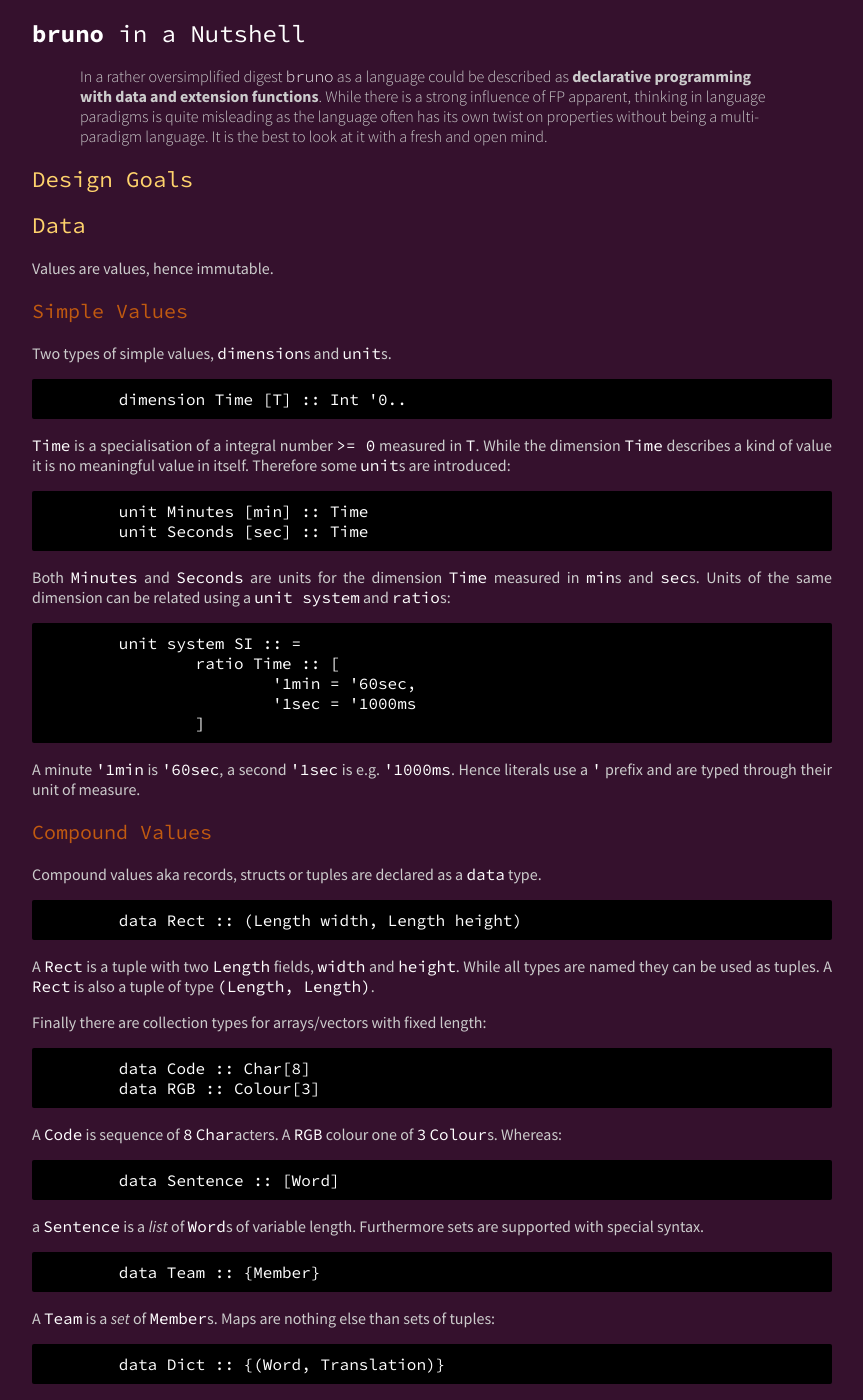
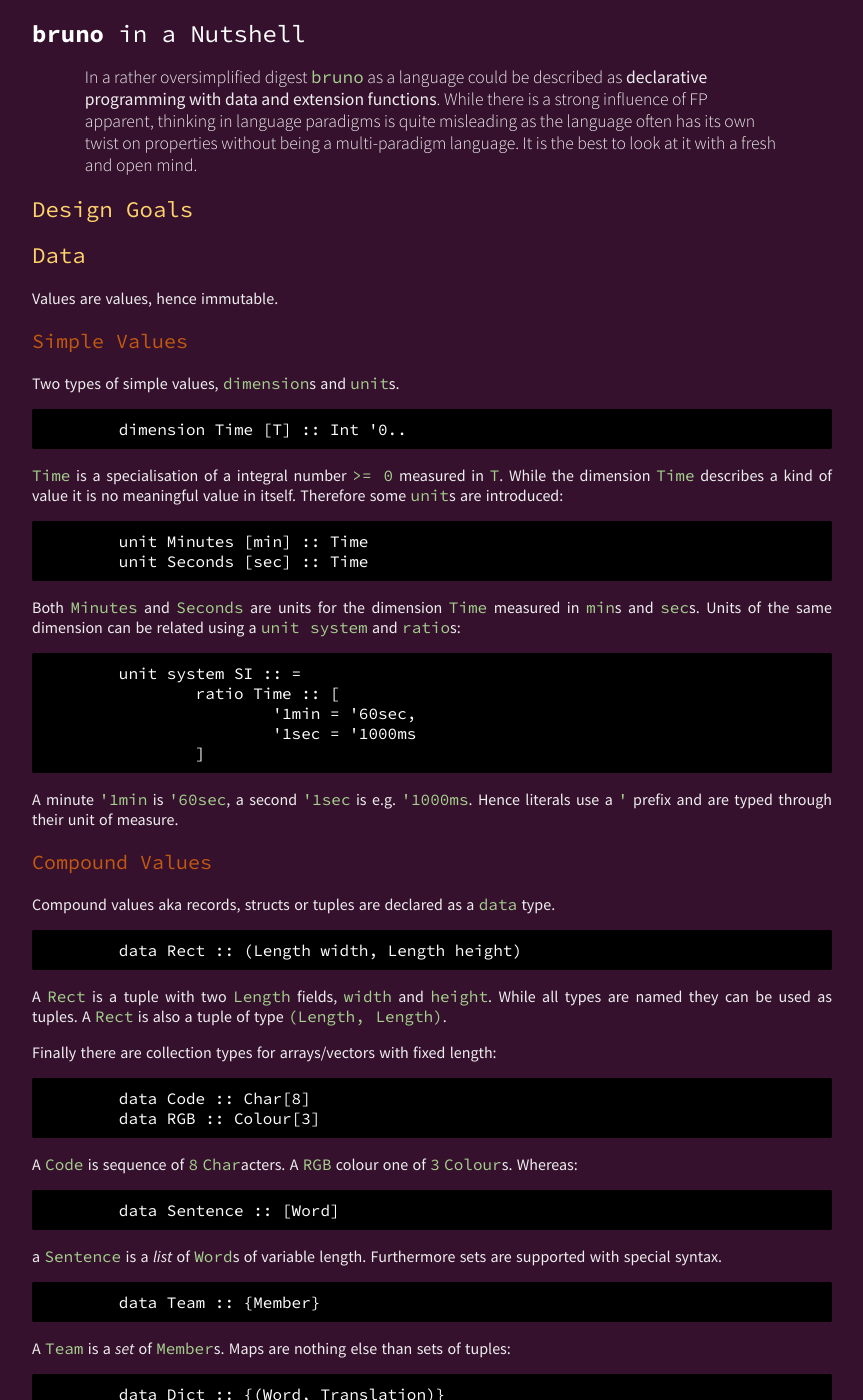
Before and after one commit to bruno-lang/bruno-lang.github.io, a Jekyll site: the page built from learn/index.md, in a window 1280 px wide and 1400 px high. Shown: the whole window, without its empty margins (208-1071 px from the left). Built offline with Jekyll 4.4.1, drawn with Linux system fonts in a browser that asks for light colours; Markdown is read by kramdown in place of the engine named in the settings.

Commit message:
Update docs.css

```diff
--- a/assets/css/docs.css
+++ b/assets/css/docs.css
@@ -9,7 +9,7 @@ body {
 	font-family: "Source Sans Pro", Cousine;
 	margin: 0;
 	padding: 1em 0;
-	color: #ccc;
+	color: #eee;
 }
 page {
 	border-radius: 4px;
@@ -33,11 +33,14 @@ content {
 }
 content p {
 	text-align: justify;
+	word-spacing: 0.07em
 }
 content .abstract {
 	padding: 0 3em;
 	font-weight: 300;
+	font-size: 110%;
 }
+content .abstract b, content .abstract code { font-weight: 400; }
 content pre {
 	border-radius: 2px;
 	padding: 10px;
@@ -49,7 +52,7 @@ content pre code {
 }
 
 content code {
-	color: white;
+	color: #A6D08E;
 }
 code, pre {
 	font-family: "Source Code Pro";
```
